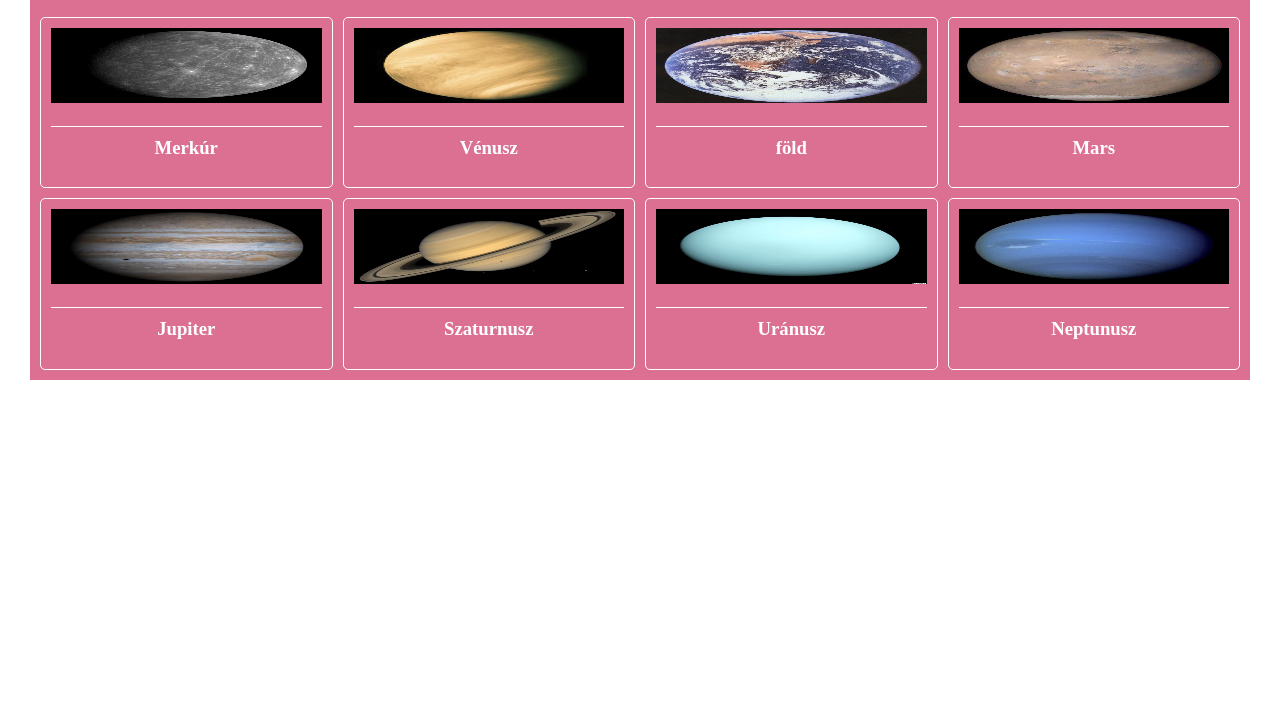
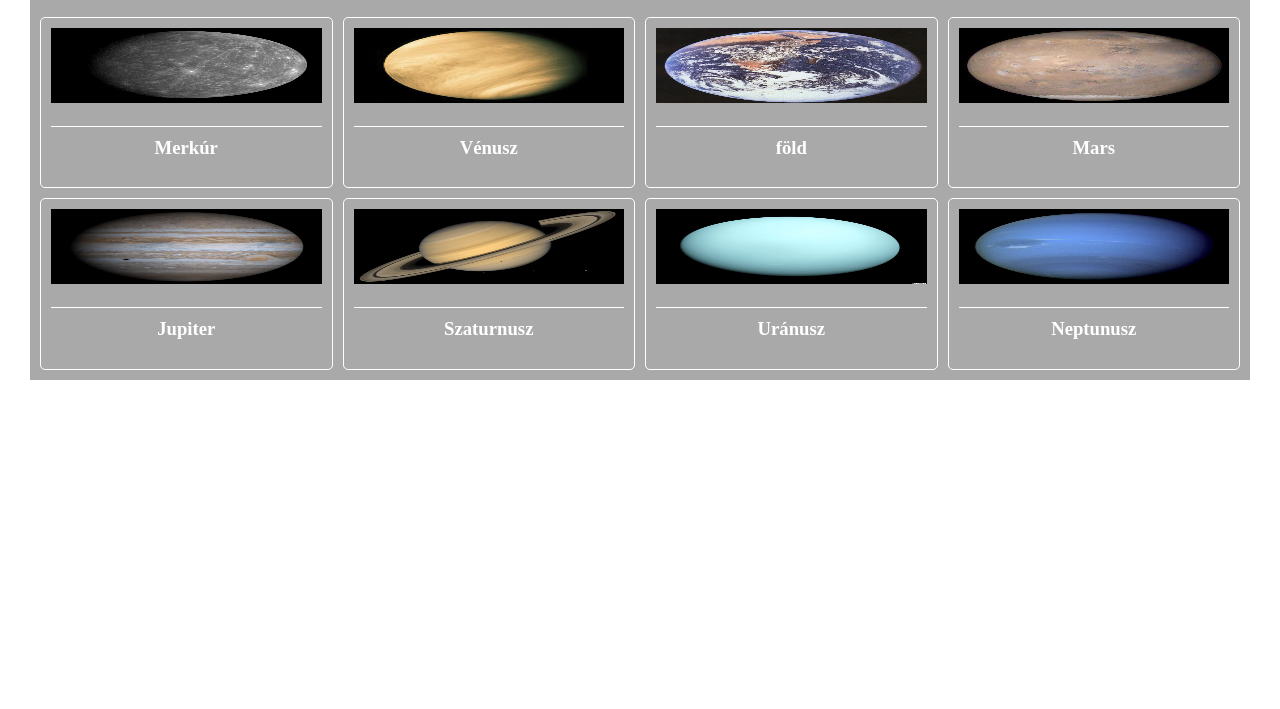
Before and after one commit to pxedq/bolygok, a plain HTML site: page index.html in a window 1280 px wide. Shown: the part 91-800 px from the top of the page. Drawn offline with Linux system fonts and the light colour scheme.

Commit message:
style.css

```diff
--- a/style.css
+++ b/style.css
@@ -1,6 +1,6 @@
 .container {
     max-width: 1200px;
-    background-color: palevioletred;
+    background-color: darkgray;
     color: white;
     padding: 10px;
     margin: 0 auto;
```
